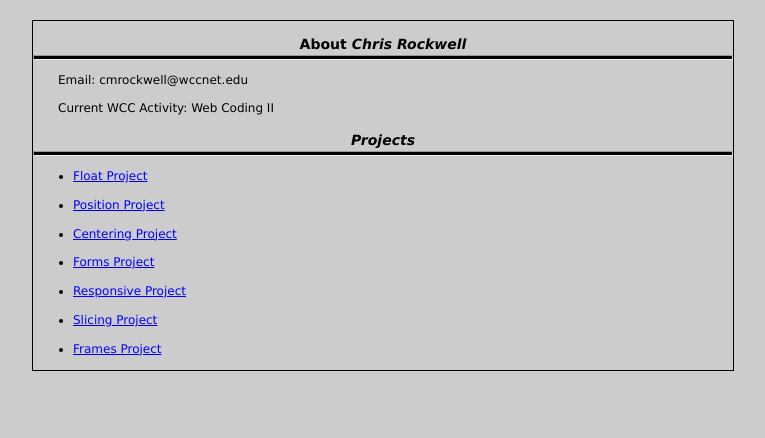
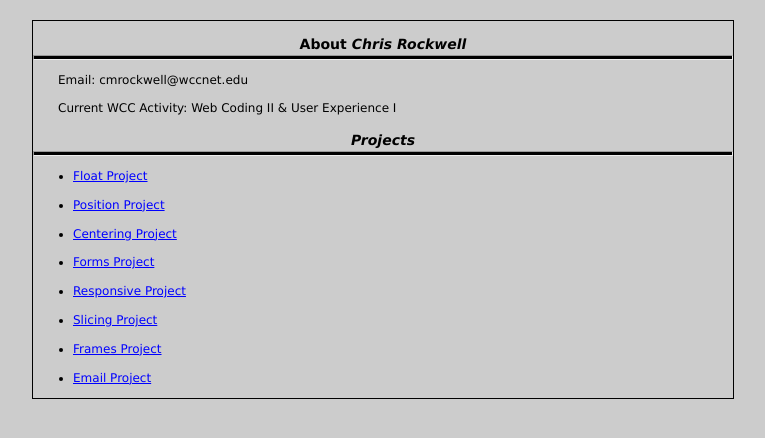
Before and after one commit to antonio-monge/websites, a plain HTML site: page index.html in a window 1280 px wide. Shown: the whole page, without its empty margins (257-1022 px from the left). Drawn offline with Linux system fonts and the light colour scheme.

Commit message:
modify index page

```diff
--- a/index.html
+++ b/index.html
@@ -10,7 +10,7 @@
 	<h3> <a id="about">About <em>Chris Rockwell</em></a></h3>
 	<hr/>
 	<p>Email: cmrockwell@wccnet.edu </p>
-	<p>Current WCC Activity: Web Coding II</p>
+	<p>Current WCC Activity: Web Coding II &amp; User Experience I</p>
 
 	<h3> <em>Projects</em></h3>
 	<hr/>
@@ -22,6 +22,7 @@
 		<li><a href="./projects/cmrockwell-responsive">Responsive Project </a></li>
 		<li><a href="./projects/cmrockwell-slicing">Slicing Project </a></li>
 		<li><a href="./projects/cmrockwell-frames">Frames Project </a></li>
+		<li><a href="./projects/cmrockwell-email">Email Project </a></li>
 	</ul>
 
 	</div>
```
